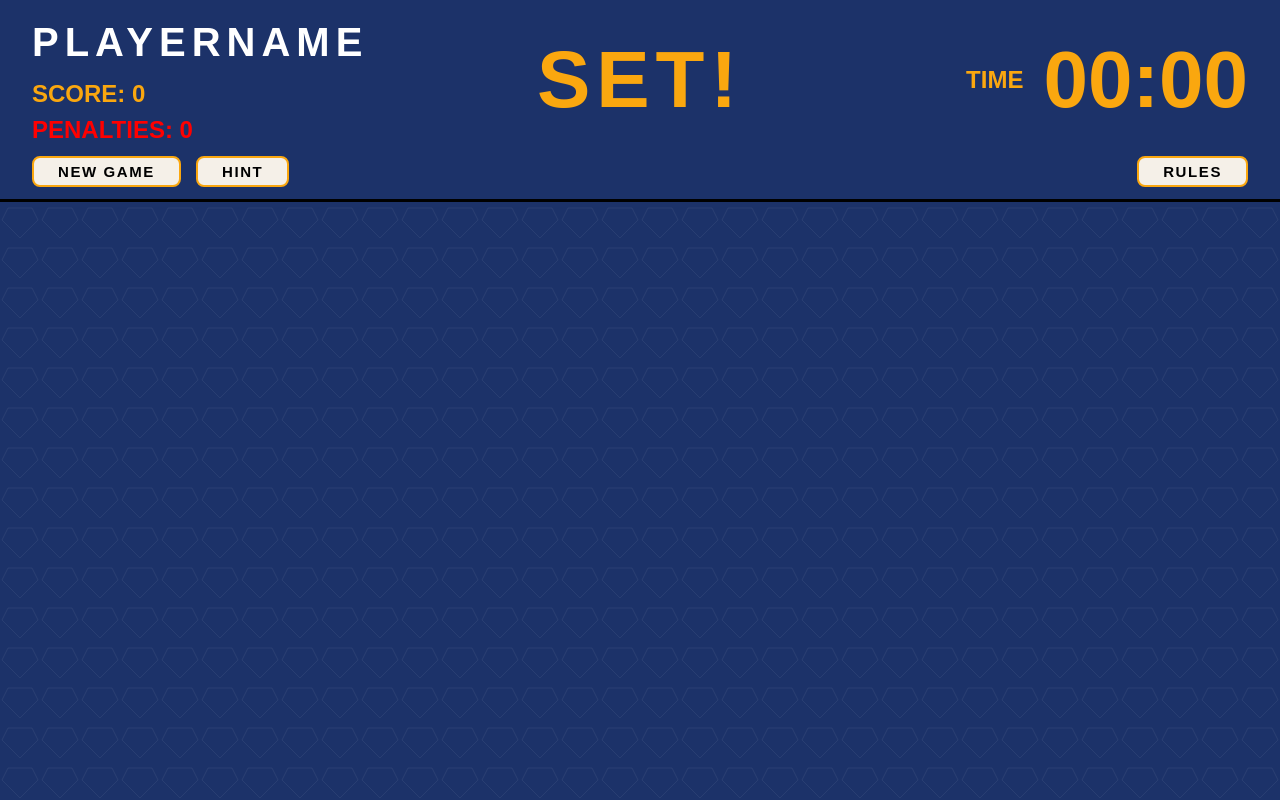
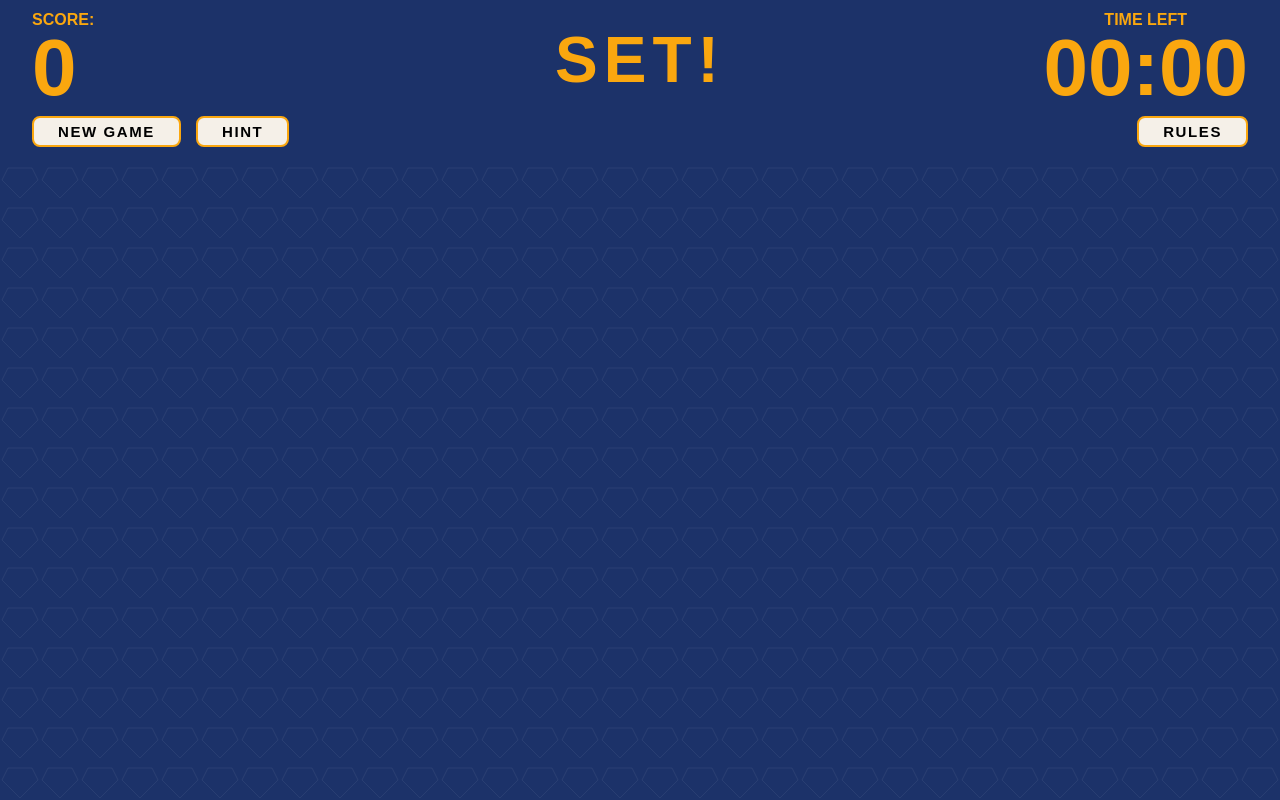
Before and after one commit to RobVerplanke/set-card-game, a React (Vite) app: page / in a window 1280 px wide. Built offline with nearby package versions, Linux system fonts and the light colour scheme.

Commit message:
chore: animate adding point to score

```diff
--- a/src/App.tsx
+++ b/src/App.tsx
@@ -18,6 +18,8 @@ function App() {
         <GameBoard />
       </main>
       <SetOverlay cards={foundSet} visible={foundSet.length === 3} />
+
+      {/* Use Framer motion to display and animate a message after an invalid set is selected*/}
       <AnimatePresence>
         {showInvalidSet && (
           <motion.div
--- a/src/components/GameBoard/GameBoard.tsx
+++ b/src/components/GameBoard/GameBoard.tsx
@@ -1,5 +1,4 @@
 import { useGameStore } from '../../store/gameStore';
-import SetOverlay from './SetOverlay';
 
 // CSS
 import Card from '../Card/Card'; // Card component
@@ -11,7 +10,6 @@ export default function GameBoard() {
   const hintCards = useGameStore((state) => state.hintCards);
   const selectCard = useGameStore((state) => state.selectCard);
   const selectedCards = useGameStore((state) => state.selectedCards);
-  const foundSet = useGameStore((state) => state.foundSet);
 
   // Adjust grid-template layout to the amount of cards
   return (
@@ -21,7 +19,6 @@ export default function GameBoard() {
         { '--grid-columns': board.length <= 12 ? 4 : 3 } as React.CSSProperties
       }
     >
-      <SetOverlay cards={foundSet} visible={foundSet.length === 3} />
       {/* Loop through all card objects and generate a card for each dataset */}
       {board.map((card) => {
         return (
--- a/src/components/GameBoard/SetOverlay.module.css
+++ b/src/components/GameBoard/SetOverlay.module.css
@@ -17,13 +17,13 @@
   width: 160px;
   height: 200px;
   background-color: #f5f0e8;
-  border: 5px solid #faa70f;
+  border: 5px solid var(--app-primairy-color-yellow);
   border-radius: 12px;
 }
 
 .label {
   font-size: 4rem;
-  color: #faa70f;
+  color: var(--app-primairy-color-yellow);
   font-weight: 900;
   letter-spacing: 4px;
 }
--- a/src/components/elements/header/TimeBoard/TimeBoard.module.css
+++ b/src/components/elements/header/TimeBoard/TimeBoard.module.css
@@ -1,12 +1,18 @@
 .timer {
   display: flex;
+  flex-direction: column;
   align-items: center;
-  gap: 20px;
-  font-size: 1.5rem;
+  line-height: 1;
+  font-size: 1rem;
   font-weight: 900;
-  color: #faa70f;
+  color: var(--app-primairy-color-yellow);
+}
+
+.label {
+  line-height: 1;
 }
 
 .time {
+  line-height: 1;
   font-size: 5rem;
 }
--- a/src/components/elements/header/TimeBoard/TimerBoard.tsx
+++ b/src/components/elements/header/TimeBoard/TimerBoard.tsx
@@ -3,9 +3,9 @@ import * as constants from '../../../../constants/index';
 
 export default function TimeBoard() {
   return (
-    <span className={styles.timer}>
-      {constants.TIME_LABEL.toUpperCase()}
+    <div className={styles.timer}>
+      <span className={styles.label}>{constants.TIME_LABEL.toUpperCase()}</span>
       <span className={styles.time}>00:00</span>
-    </span>
+    </div>
   );
 }
--- a/src/components/elements/header/scoreBoard/ScoreBoard.module.css
+++ b/src/components/elements/header/scoreBoard/ScoreBoard.module.css
@@ -1,13 +1,46 @@
-.score {
+.scoreWrapper {
+  position: relative;
+}
+
+.scoreAnimation {
+  z-index: 200;
+  position: absolute;
+  top: 100%;
+  left: 0%;
+  transform: translateX(-50%);
+  color: var(--app-primairy-color-yellow);
+  font-size: 8rem;
+  font-weight: 900;
+  pointer-events: none;
+}
+
+.penaltyAnimation {
+  z-index: 200;
+  position: absolute;
+  top: 100%;
+  left: 0%;
+  transform: translateX(-50%);
+  color: var(--header-penalties-color);
+  font-size: 5rem;
+  font-weight: 900;
+  pointer-events: none;
+}
+
+.statBlock {
+  display: flex;
+  flex-direction: column;
+  line-height: 1;
   color: var(--app-primairy-color-yellow);
 }
 
-.penalties {
-  color: var(--header-penalties-color);
+.statLabel {
+  line-height: 1;
+  font-size: 1rem;
+  font-weight: 700;
 }
 
-.score,
-.penalties {
-  font-size: 1.5rem;
-  font-weight: 900;
+.statValue {
+  line-height: 1;
+  font-size: 5rem;
+  font-weight: 700;
 }
--- a/src/components/elements/header/scoreBoard/ScoreBoard.tsx
+++ b/src/components/elements/header/scoreBoard/ScoreBoard.tsx
@@ -1,23 +1,49 @@
 import styles from '../ScoreBoard/ScoreBoard.module.css';
 import { useGameStore } from '../../../../store/gameStore';
-
-// Truly constants
-import * as constants from '../../../../constants/index';
+import { AnimatePresence, motion } from 'motion/react';
 
 export default function ScoreBoard() {
   // Get score from store
   const score = useGameStore((state) => state.score);
   const penalties = useGameStore((state) => state.penalties);
+  const showScoreAnimation = useGameStore((state) => state.showScoreAnimation);
+  const showPenaltyAnimation = useGameStore(
+    (state) => state.showPenaltyAnimation
+  );
 
   return (
-    <div>
-      <span className={styles.score}>
-        {constants.SCORE_LABEL.toUpperCase()}: {score}
-      </span>
-      <br />
-      <span className={styles.penalties}>
-        {constants.PENALTIES_LABEL.toUpperCase()}: {penalties}
-      </span>
+    <div className={styles.scoreWrapper}>
+      <div className={styles.statBlock}>
+        <span className={styles.statLabel}>SCORE:</span>
+        <span className={styles.statValue}>{score - penalties}</span>
+      </div>
+      <AnimatePresence>
+        {showScoreAnimation && (
+          <motion.span
+            className={styles.scoreAnimation}
+            initial={{ opacity: 0, y: 0 }}
+            animate={{ opacity: 1, y: -40 }}
+            exit={{ opacity: 0 }}
+            transition={{ duration: 0.5, delay: 1.5 }}
+          >
+            +1
+          </motion.span>
+        )}
+      </AnimatePresence>
+
+      <AnimatePresence>
+        {showPenaltyAnimation && (
+          <motion.span
+            className={styles.penaltyAnimation}
+            initial={{ opacity: 0, y: 0 }}
+            animate={{ opacity: 1, y: -40 }}
+            exit={{ opacity: 0 }}
+            transition={{ duration: 0.8, delay: 1 }}
+          >
+            -1
+          </motion.span>
+        )}
+      </AnimatePresence>
     </div>
   );
 }
--- a/src/components/layout/Header/Header.module.css
+++ b/src/components/layout/Header/Header.module.css
@@ -4,7 +4,6 @@ header {
   grid-template-rows: auto auto;
   align-items: center;
   background-color: #1c3269;
-  border-bottom: 3px solid black;
   padding: 0.75rem 2rem;
   gap: 0.5rem 1rem;
 }
@@ -20,7 +19,7 @@ header {
   grid-column: 2;
   grid-row: 1;
   color: #faa70f;
-  font-size: 5rem;
+  font-size: 4rem;
   font-weight: 900;
   letter-spacing: 6px;
   margin: 0;
@@ -39,7 +38,6 @@ header {
   grid-row: 2;
   display: flex;
   justify-content: space-between;
-  gap: 1rem;
 }
 
 .leftSection {
--- a/src/components/layout/Header/Header.tsx
+++ b/src/components/layout/Header/Header.tsx
@@ -23,9 +23,9 @@ export default function Header() {
 
       {/* Game information components */}
       <div className={styles.leftSection}>
-        <span className={styles.name}>
+        {/* <span className={styles.name}>
           {constants.HEADER_PLAYER_NAME.toUpperCase()}
-        </span>
+        </span> */}
         <ScoreBoard />
       </div>
       <div className={styles.rightSection}>
--- a/src/constants/index.ts
+++ b/src/constants/index.ts
@@ -16,4 +16,4 @@ export const NAV_BUTTON_RULES = 'Rules';
 export const NAV_BUTTON_HINT = 'Hint';
 export const PENALTIES_LABEL = 'Penalties';
 export const SCORE_LABEL = 'Score';
-export const TIME_LABEL = 'Time';
+export const TIME_LABEL = 'Time left';
--- a/src/store/gameStore.ts
+++ b/src/store/gameStore.ts
@@ -18,6 +18,8 @@ export const useGameStore = create<GameStore>((set, get) => ({
   foundSet: [],
   hintKey: 0,
   showInvalidSet: false,
+  showScoreAnimation: false,
+  showPenaltyAnimation: false,
 
   // Score state
   hintsUsed: 0,
@@ -46,22 +48,48 @@ export const useGameStore = create<GameStore>((set, get) => ({
       const isValid = isValidSet(updatedSelection);
 
       if (isValid) {
-        set({ selectedCards: updatedSelection, foundSet: updatedSelection });
+        set({
+          selectedCards: updatedSelection,
+          foundSet: updatedSelection,
+          showScoreAnimation: true,
+        });
         setTimeout(() => {
           get().replaceCards(updatedSelection);
-          set({ selectedCards: [], hintCards: [], foundSet: [] });
+          set({
+            selectedCards: [],
+            hintCards: [],
+            foundSet: [],
+          });
         }, 1500);
+
+        setTimeout(() => {
+          set({
+            showScoreAnimation: false,
+          });
           set((state) => ({
             score: state.score + 1,
           }));
+        }, 2000);
       } else {
-        set({ selectedCards: updatedSelection, showInvalidSet: true });
+        set({
+          selectedCards: updatedSelection,
+          showInvalidSet: true,
+          showPenaltyAnimation: true,
+        });
         setTimeout(() => {
-          set({ selectedCards: [], showInvalidSet: false });
+          set({
+            selectedCards: [],
+            showInvalidSet: false,
+          });
         }, 1000);
+        setTimeout(() => {
+          set({
+            showPenaltyAnimation: false,
+          });
           set((state) => ({
             penalties: state.penalties + 1,
           }));
+        }, 2000);
       }
       // Empty selected cards after check for valid set
     } else {
@@ -155,7 +183,6 @@ export const useGameStore = create<GameStore>((set, get) => ({
       hintCards: validSet,
       hintKey: state.hintKey + 1,
       hintsUsed: state.hintsUsed + 1,
-      penalties: state.penalties + 1,
       // score: state.score - 1, // Subtract after game
     }));
   },
--- a/src/types/gameStore.ts
+++ b/src/types/gameStore.ts
@@ -9,6 +9,8 @@ type GameStore = {
   foundSet: Card[];
   hintKey: number;
   showInvalidSet: boolean;
+  showScoreAnimation: boolean;
+  showPenaltyAnimation: boolean;
 
   // Score state
   hintsUsed: number;
```
Lines whose indentation alone changed are shown as unchanged.
